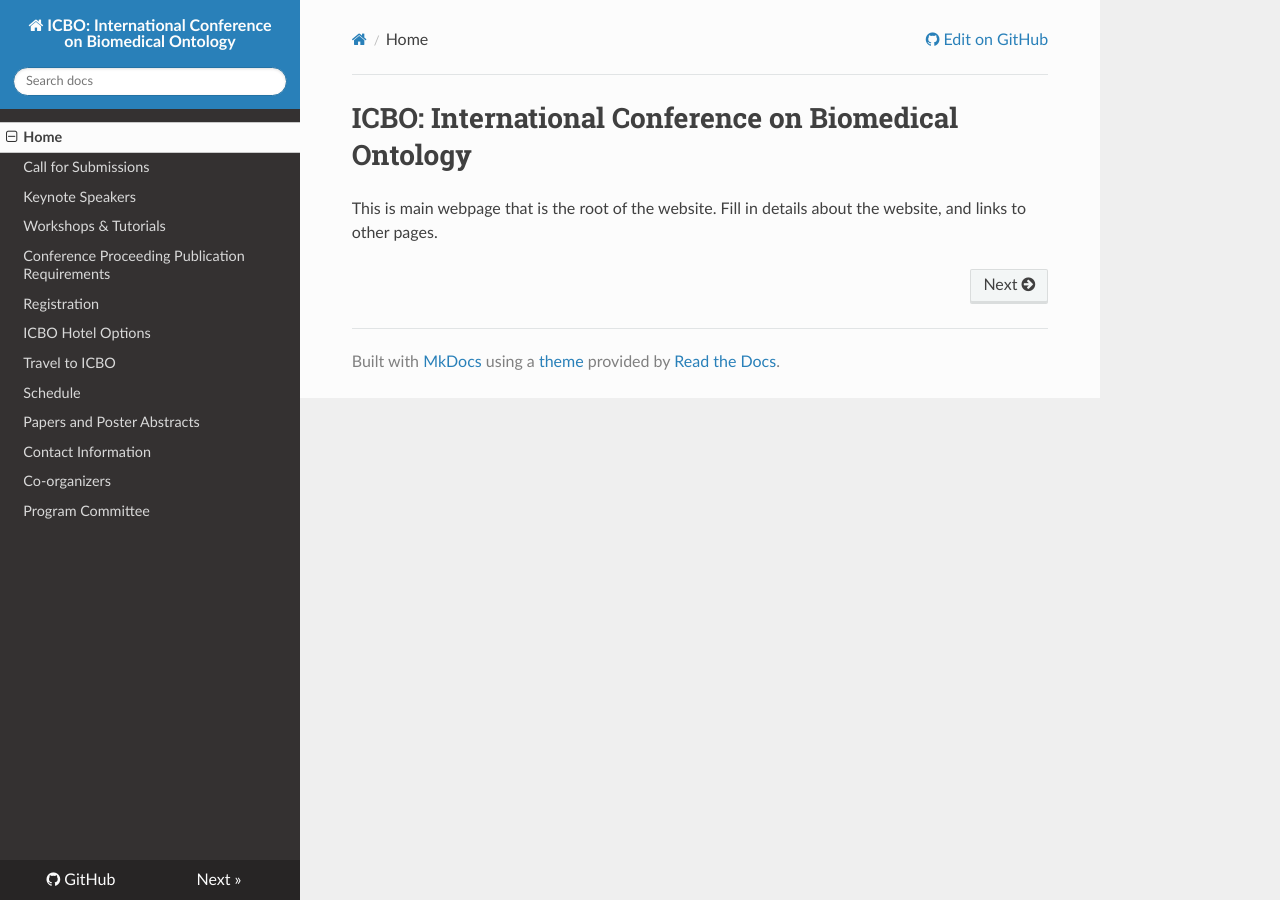
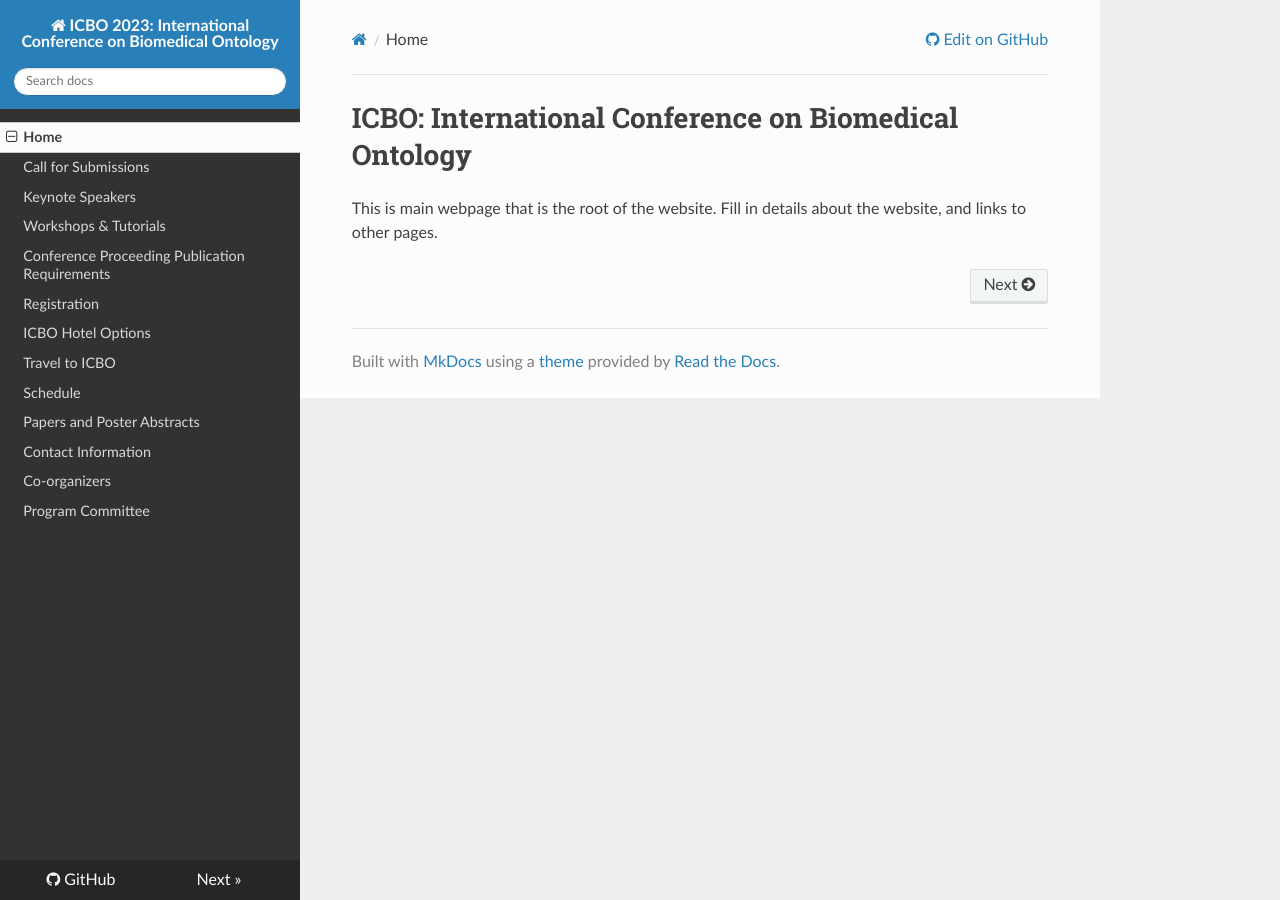
Before and after one commit to ICBO-conference/icbo2023, an MkDocs documentation site: the page built from docs/index.md, in a window 1280 px wide. Built offline with MkDocs 1.6.1, drawn with Linux system fonts in a browser that asks for light colours; nearby versions of some CDN libraries.

Commit message:
Update mkdocs.yml

```diff
--- a/mkdocs.yml
+++ b/mkdocs.yml
@@ -1,5 +1,7 @@
-site_name: "ICBO: International Conference on Biomedical Ontology"
-repo_url: https://github.com/ICBO-conference/icbo2023/tree/main/docs
+site_name: "ICBO 2023: International Conference on Biomedical Ontology"
+site_url: https://icbo-conference.github.io/icbo2023
+repo_url: https://github.com/ICBO-conference/icbo2023
+edit_uri: '?query=root/docs/'
 theme:
   name: readthedocs
 nav:
```
